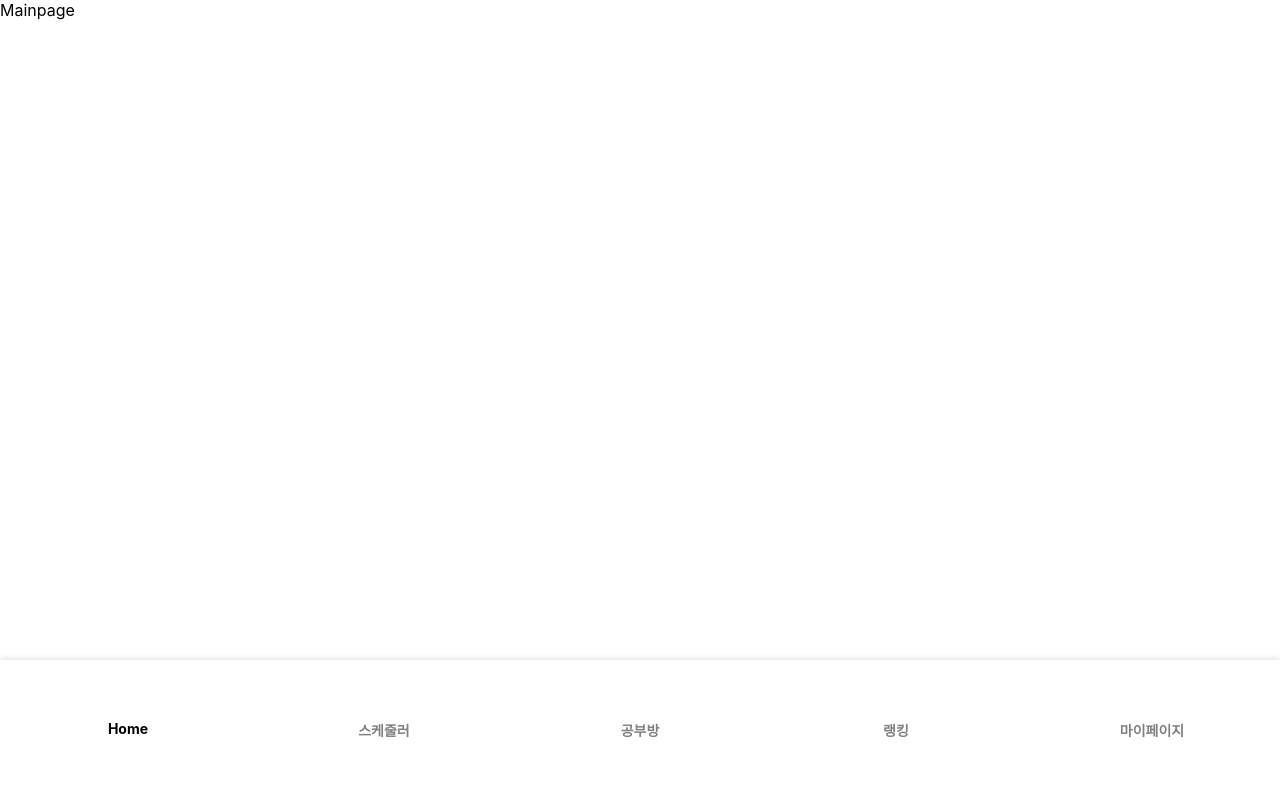
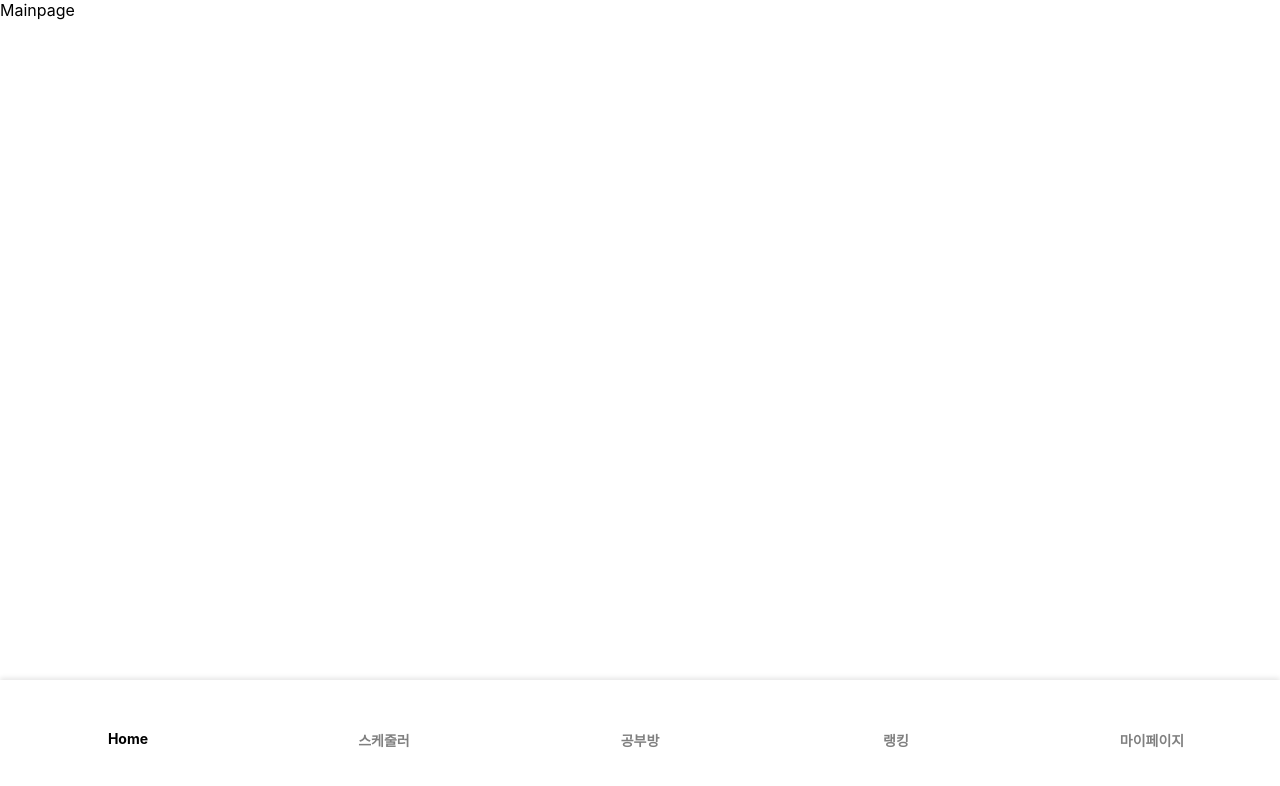
Before and after one commit to jeonha01/smartit, a React (Create React App) app: page / in a window 1280 px wide. Shown: the top 786 px of the page. Built offline with nearby package versions, Linux system fonts and the light colour scheme.

Commit message:
a-commit

```diff
--- a/src/App.css
+++ b/src/App.css
@@ -8,7 +8,8 @@
     display: flex;
     justify-content: center;
     align-items: center;
-    padding: 50px 0; /* 적절한 여백 */
+    padding: 40px 0;
+    /* 적절한 여백 */
     box-shadow: 0 -2px 5px rgba(0, 0, 0, 0.1);
     z-index: 10;
 }
@@ -31,13 +32,20 @@
     font-size: 14px;
     font-weight: bold;
     cursor: pointer;
-    position: relative; /* 선 위치를 위한 기준 */
-    transition: color 0.3s;
+    position: relative;
+    /* 선 위치를 위한 기준 */
+    outline: none;
+}
+
+.menu-item:focus {
+    outline: none;
+    /* 포커스 시에도 직사각형 제거 */
 }
 
 /* 활성화된 메뉴 스타일 */
 .menu-item.active {
-    color: black; /* 활성화된 메뉴의 글씨색 */
+    color: black;
+    /* 활성화된 메뉴의 글씨색 */
 }
 
 /* 반응형 설정 */
```
